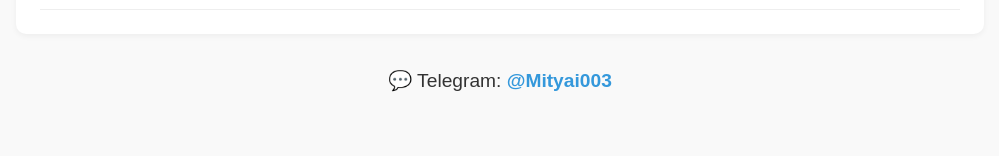
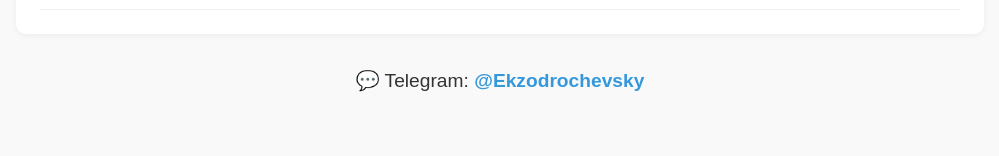
Before and after one commit to Dimon0306/Remont-Sanches.github.io, a plain HTML site: page index.html in a window 1280 px wide. Shown: the part 955-1111 px from the top of the page, without its empty margins (140-1139 px from the left). Drawn offline with Linux system fonts and the light colour scheme.

Commit message:
Update index.html

```diff
--- a/index.html
+++ b/index.html
@@ -137,7 +137,7 @@
 
     <div class="contacts">
 
-      <p>💬 Telegram: <a href="https://t.me/@Mityai003" target="_blank">@Mityai003</a></p>
+      <p>💬 Telegram: <a href="https://t.me/@Ekzodrochevsky" target="_blank">@Ekzodrochevsky</a></p>
     </div>
   </div>
 
```
